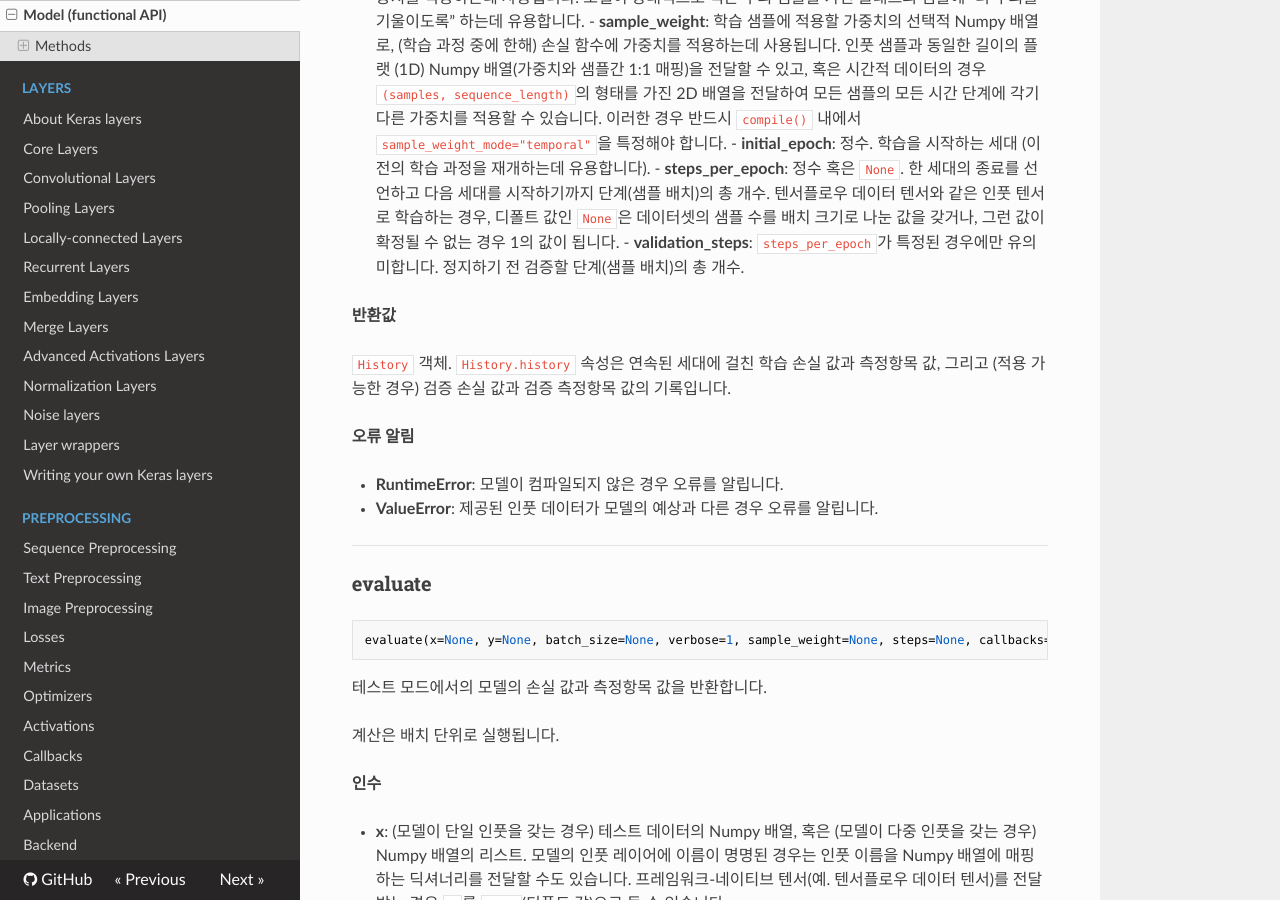
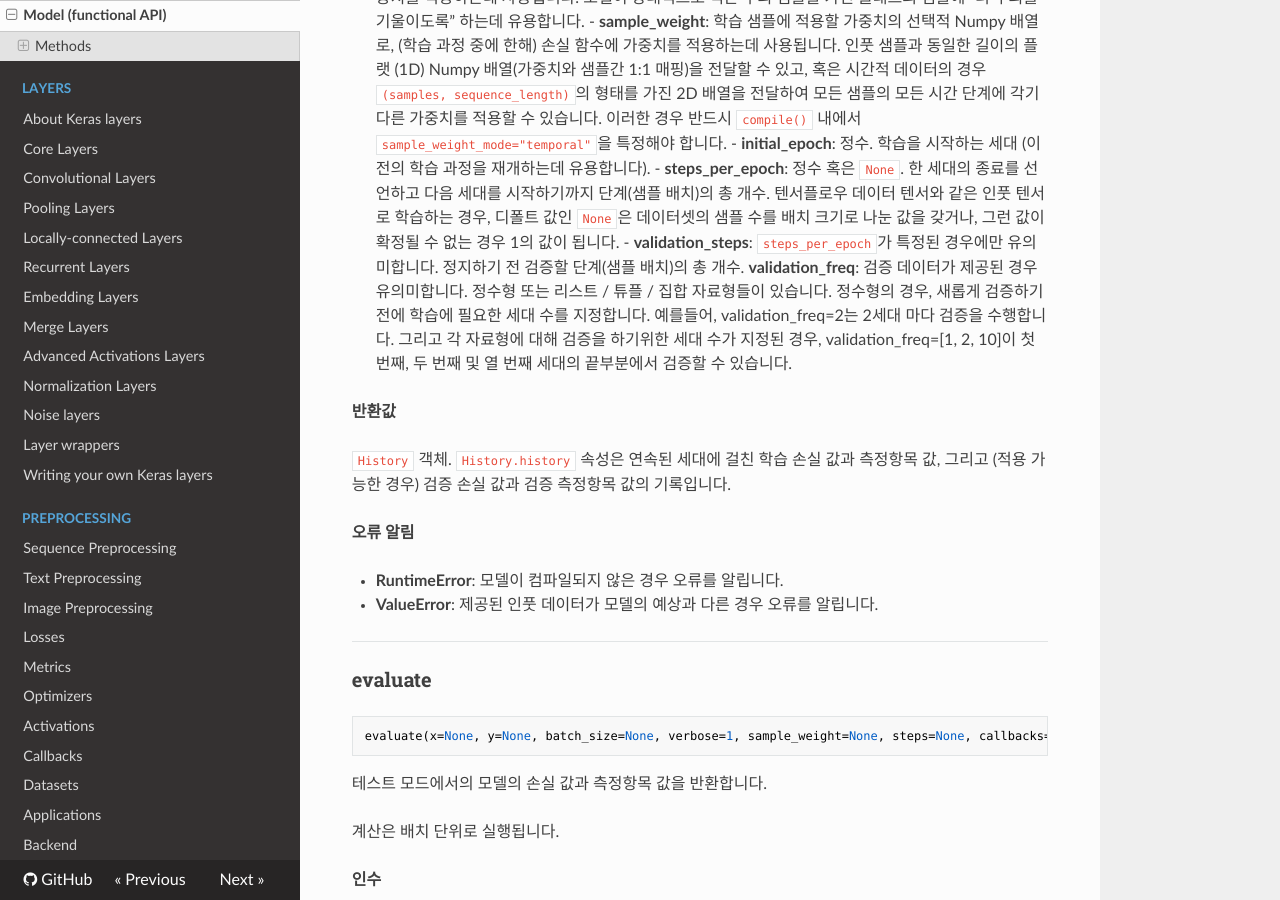
Before and after one commit to keras-team/keras-docs-ko, an MkDocs documentation site: the page built from sources/models/model.md, in a window 1280 px wide and 900 px high, scrolled down 2439 px. Built offline with MkDocs 1.6.1, drawn with Linux system fonts in a browser that asks for light colours; nearby versions of some CDN libraries.

Commit message:
Update validation_freq
Update the validation_freq arguments.

```diff
--- a/sources/models/model.md
+++ b/sources/models/model.md
@@ -177,6 +177,15 @@ __인수__
 - __validation_steps__: `steps_per_epoch`가 특정된
     경우에만 유의미합니다. 정지하기 전
     검증할 단계(샘플 배치)의 총 개수.
+  __validation_freq__: 검증 데이터가 제공된 경우 유의미합니다.
+    정수형 또는 리스트 / 튜플 / 집합 자료형들이 있습니다.
+    정수형의 경우, 새롭게 검증하기 전에 학습에 필요한 세대 수를
+    지정합니다. 예를들어, validation_freq=2는 2세대 마다
+    검증을 수행합니다. 그리고 각 자료형에 대해 검증을 하기위한
+    세대 수가 지정된 경우, validation_freq=[1, 2, 10]이
+    첫 번째, 두 번째 및 열 번째 세대의 끝부분에서 검증할 수
+    있습니다.
+
 
 __반환값__
 
```
